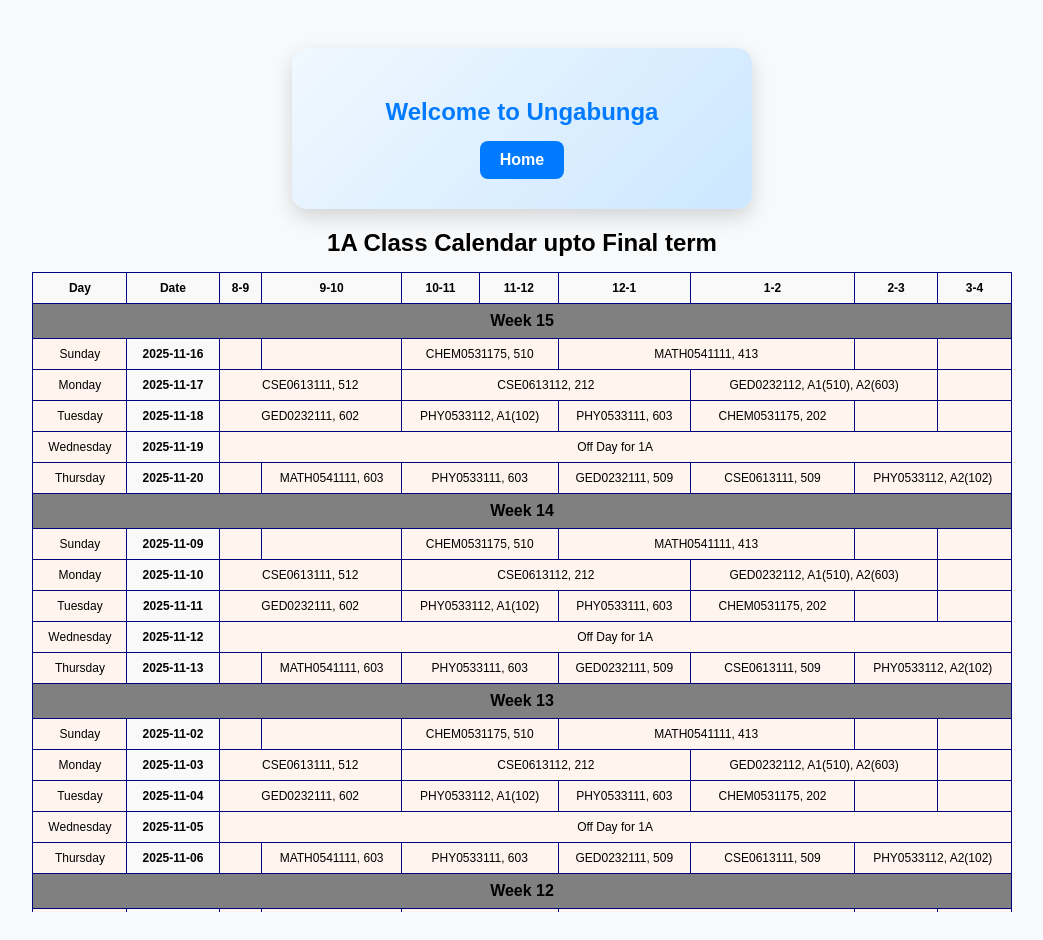
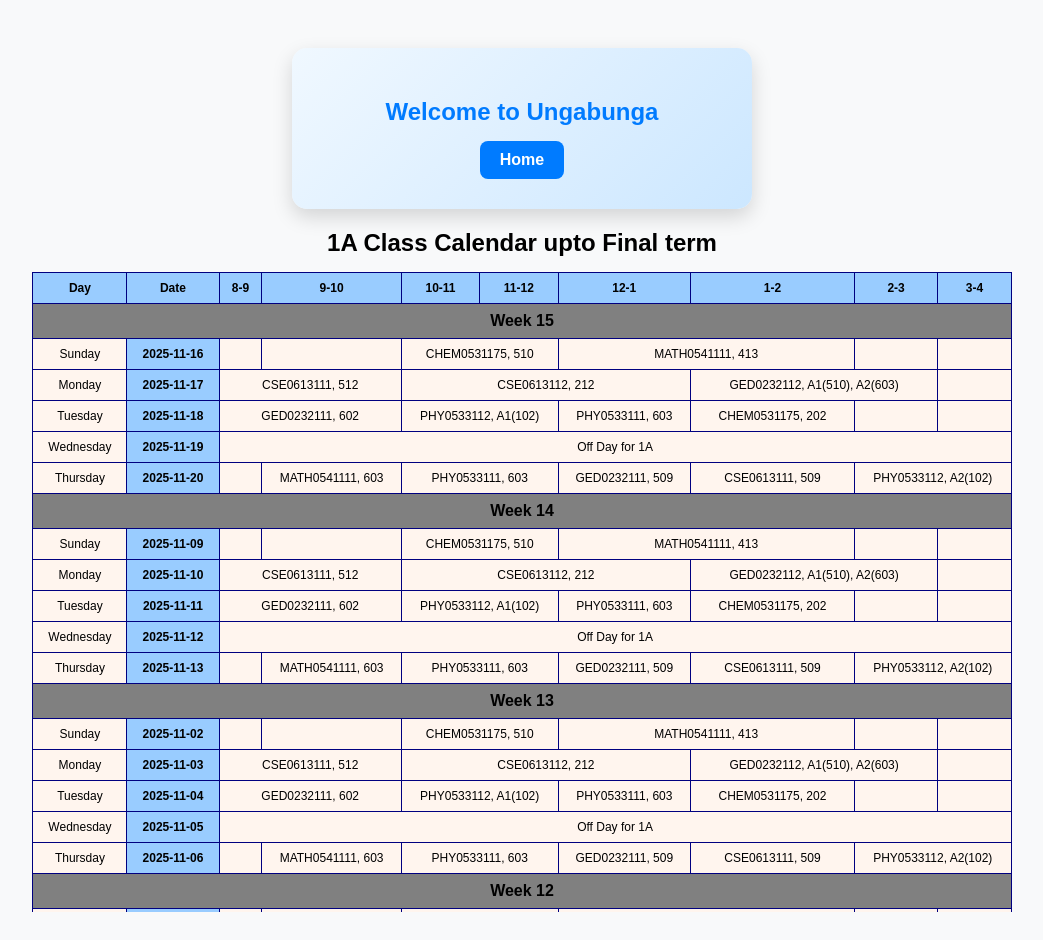
Before and after one commit to RabbitJahir/uits_1A, a plain HTML site: page S_11/html/calendar.html in a window 1280 px wide. Shown: the whole page, without its empty margins (118-1161 px from the left). Drawn offline with Linux system fonts and the light colour scheme.

Commit message:
Update calendar_style.css

```diff
--- a/S_11/css/calendar_style.css
+++ b/S_11/css/calendar_style.css
@@ -48,7 +48,7 @@ th, td {
 thead th {
   position: sticky;
   top: 0;
-  background-color: #f9f9f9;
+  background-color: #99ccff;
   z-index: 10; /* ensures header stays above table cells */
   box-shadow: 0 2px 4px rgba(0, 0, 0, 0.1);
  -webkit-sticky: top;
@@ -71,7 +71,7 @@ thead th:nth-child(1) {
 thead th:nth-child(2) {
   position: sticky;
   left: 80px; /* width of first column */
-  background-color: #f9f9f9;
+  background-color: #99ccff;
   font-weight: bold;
   z-index: 4;
 }
```
